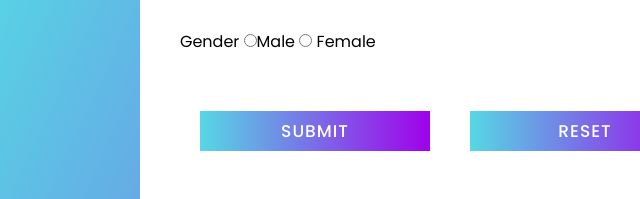
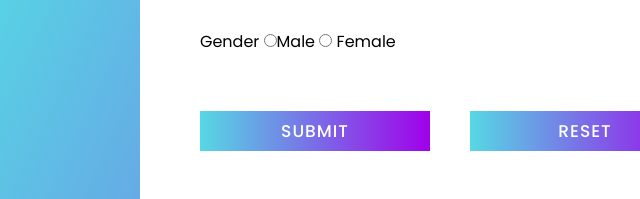
Before and after one commit to PVSivaji/Assignment, a plain HTML site: page surveyForm/forms.html in a window 1280 px wide. Shown: the part 453-652 px from the top of the page, 0-640 px from the left. Drawn offline with Linux system fonts and the light colour scheme.

Commit message:
Update liv.css

```diff
--- a/surveyForm/liv.css
+++ b/surveyForm/liv.css
@@ -150,7 +150,9 @@ form .form-row .textarea{
 .inline-radio {
   display: inline-block;
 }
-
+.Gende{
+  margin-left: 20px;
+}
 
 .submit-btn .input-data input{
   background: none;
```
